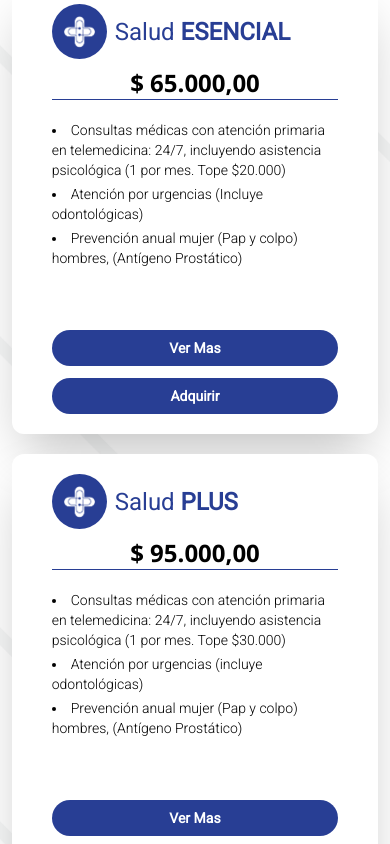
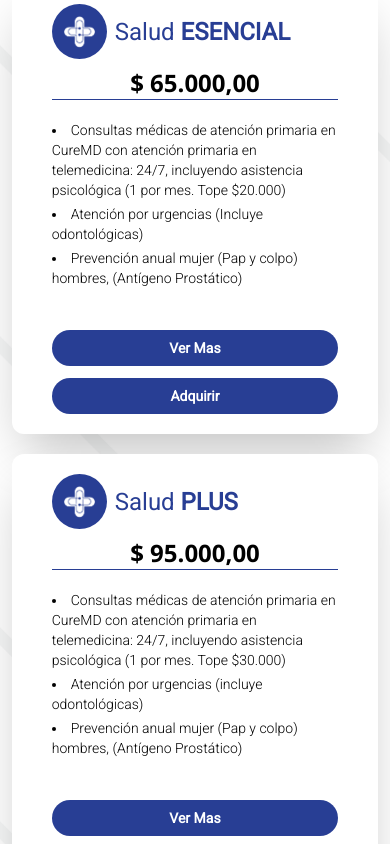
Before and after one commit to MoneyFi/CureMDplus, a React (Vite) app: page / in a window 390 px wide. Shown: the part 940-1784 px from the top of the page. Built offline with nearby package versions, Linux system fonts and the light colour scheme.

Commit message:
fix: cambios propuestos por Cande

```diff
--- a/src/Components/Navbar/NavTelemedicina.jsx
+++ b/src/Components/Navbar/NavTelemedicina.jsx
@@ -65,7 +65,7 @@ const NavTelemedicina = () => {
         )}
       </div>
 
-      <div>
+      <div className='max-[800px]:hidden'>
         <select className='p-1 rounded bg-primary-blue text-sm font-light text-white'>
             <option>Español</option>
             <option>English</option>
--- a/src/Components/Product/Products.jsx
+++ b/src/Components/Product/Products.jsx
@@ -6,14 +6,14 @@ const Products = () => {
     const products = [
         {
             title: 'Salud Esencial',
-            essential: 'Consultas médicas con atención primaria en telemedicina: 24/7, incluyendo asistencia psicológica (1 por mes. Tope $20.000)_Atención por urgencias (Incluye odontológicas)_Prevención anual mujer (Pap y colpo) hombres, (Antígeno Prostático)',
-            detail:'Segunda opinión casos de alta complejidad_Asistencia al viajero_50% de descuento en farmacias, ópticas y ortopedias (Red PAMI)_Visitas médicas domiciliarias_Asistencia nutricional telefónica_Indemninzatorias:_Renta diaria por internación, en caso de que necesites ser hospitalizado._Cobertura de ambulancias: Transporte terrestre en caso de urgencia._Gastos de internación 3 días (Asistencia terapéutica)._Máximo anual: 90 días.',
+            essential: 'Consultas médicas de atención primaria en CureMD con atención primaria en telemedicina: 24/7, incluyendo asistencia psicológica (1 por mes. Tope $20.000)_Atención por urgencias (Incluye odontológicas)_Prevención anual mujer (Pap y colpo) hombres, (Antígeno Prostático)',
+            detail:'Segunda opinión casos de alta complejidad_Asistencia en viajes_50% de descuento en farmacias, ópticas y ortopedias (Red PAMI)_Visitas médicas domiciliarias_Asistencia nutricional telefónica_Indemninzatorias:_Renta diaria por internación, en caso de que necesites ser hospitalizado._Cobertura de ambulancias: Transporte terrestre en caso de urgencia._Gastos de internación 3 días (Asistencia terapéutica)._Máximo anual: 90 días.',
             price: 65000
         },
         {
             title: 'Salud Plus',
-            essential:'Consultas médicas con atención primaria en telemedicina: 24/7, incluyendo asistencia psicológica (1 por mes. Tope $30.000)_Atención por urgencias (incluye odontológicas)_Prevención anual mujer (Pap y colpo) hombres, (Antígeno Prostático)',
-            detail:'Segunda opinión casos de alta complejidad_Asistencia al viajero_50% off en farmacia, óptica y ortopedia._Visitas médicas domiciliarias._Asistencia nutricional telefónica_Indemnizatorias: _Renta diaria por internación._Cobertura de ambulancias: Transporte terrestre en caso de urgencia. _Intervenciones quirúrgicas ambulatorias: Cubre el costo de cirugías menores que no requieran internación. Gastos de internación 7 días (Asistencia terapéutica)_Máximo anual: 120 días.',
+            essential:'Consultas médicas de atención primaria en CureMD con atención primaria en telemedicina: 24/7, incluyendo asistencia psicológica (1 por mes. Tope $30.000)_Atención por urgencias (incluye odontológicas)_Prevención anual mujer (Pap y colpo) hombres, (Antígeno Prostático)',
+            detail:'Segunda opinión casos de alta complejidad_Asistencia en viajes_50% off en farmacia, óptica y ortopedia._Visitas médicas domiciliarias._Asistencia nutricional telefónica_Indemnizatorias: _Renta diaria por internación._Cobertura de ambulancias: Transporte terrestre en caso de urgencia. _Intervenciones quirúrgicas ambulatorias: Cubre el costo de cirugías menores que no requieran internación. Gastos de internación 7 días (Asistencia terapéutica)_Máximo anual: 120 días.',
             price: 95000
         },
         {
--- a/src/Components/Publicity/Publicity.jsx
+++ b/src/Components/Publicity/Publicity.jsx
@@ -3,18 +3,29 @@ import app from '../../assets/icons/app_telemedicina.png'
 import video from '../../assets/app-video.mov'
 import gstore from '../../assets/icons/google-store.png'
 import istore from '../../assets/icons/ios-store.png'
-import { Link } from 'react-router-dom'
+import { Link, useLocation } from 'react-router-dom'
 
 const Publicity = () => {
+  const location = useLocation()
+
+
   return (
     <div id='publicity' className='w-full min-h-[100vh] flex justify-center items-center flex-wrap p-12 gap-0 md:gap-4 '>
       <video src={video} autoPlay loop muted className='hidden md:block md:w-[260px]' id='mobile'></video>
       <div className='w-[500px] px-4 flex flex-col md:flex justify-center items-center gap-4'>
         <img src={app} alt="App Telemedicina" className='w-full md:w-3/4 mb-4' />
         <p className='text-white font-sans font-light md:max-w text-center'>Nuestro enfoque integral combina cobertura para enfermedades complejas con la <b className='font-bold'>comodidad y eficiencia de la telemedicina</b>, asegurando que nuestros afiliados reciban la mejor atención posible sin importar donde se encuentren.</p>
-        <Link to="/telemedicina" className='px-4 py-3 mb:px-6 mb:py-4 hover:bg-secondary-blue rounded-xl shadow-xl hover:text-white text-secondary-blue bg-white transition-colors'>
-          <h2 className='text-xl mb:text-2xl  font-sans font-light text-center'>Más <b className='font-bold'>información</b></h2>
-        </Link>
+
+        {
+           location.pathname !== '/telemedicina' && (
+            <Link to="/telemedicina" className='px-4 py-2 mb:px-6 mb:py-3 hover:bg-secondary-blue rounded-xl shadow-xl hover:text-white text-secondary-blue bg-white transition-colors'>
+            <h2 className='text-xl mb:text-xl  font-sans font-light text-center'>Más <b className='font-bold'>información</b></h2>
+          </Link>
+          )
+
+        }
+
+
         <span className='text-white font-sans font-bold text-center'>Descarga la App en:</span>
         <div className='flex flex-col md:flex-row justify-center items-center gap-5 md:gap-3'>
           <div className='flex justify-center bg-white rounded-[10px] w-2/3 md:w-2/5 '>
--- a/src/pages/Landingpage/Curemd/TelemedicinaCure.jsx
+++ b/src/pages/Landingpage/Curemd/TelemedicinaCure.jsx
@@ -1,4 +1,4 @@
-import video from '../../../assets/bakground/video.mp4'
+import video from '../../../assets/bakground/video2.mp4'
 
 
 const TelemedicinaCure = () => {
@@ -11,7 +11,7 @@ const TelemedicinaCure = () => {
        loop
        muted
        playsInline
-       className='w-full h-full object-cover object-[89%] md:object-[100%]'
+       className='w-full h-full object-cover  md:object-[100%]'
        controls={false}
        disablePictureInPicture
        preload='auto'
--- a/src/pages/Landingpage/LandingCureMd.jsx
+++ b/src/pages/Landingpage/LandingCureMd.jsx
@@ -1,4 +1,5 @@
-import React from 'react'
+import React,{useEffect} from 'react'
+import { useLocation } from 'react-router-dom'
 import NavTelemedicina from '../../Components/Navbar/NavTelemedicina'
 import TelemedicinaCure from './Curemd/TelemedicinaCure'
 import Publicity from '../../Components/Publicity/Publicity'
@@ -6,6 +7,12 @@ import FooterLanding from '../../Components/Footer/FooterLanding'
 import Telemedicina from '../TelemedicinaPage/Telemedicina'
 
 const LandingCureMd = () => {
+  const { pathname } = useLocation();
+
+  useEffect(() => {
+    window.scrollTo(0, 0);
+  }, [pathname]);
+
   return (
     <div className='layout background flex items-center justify-between flex-col'>
         <NavTelemedicina/>
```
Also changed, not shown: 1 other file (tests, documents, lock files or other folders).
